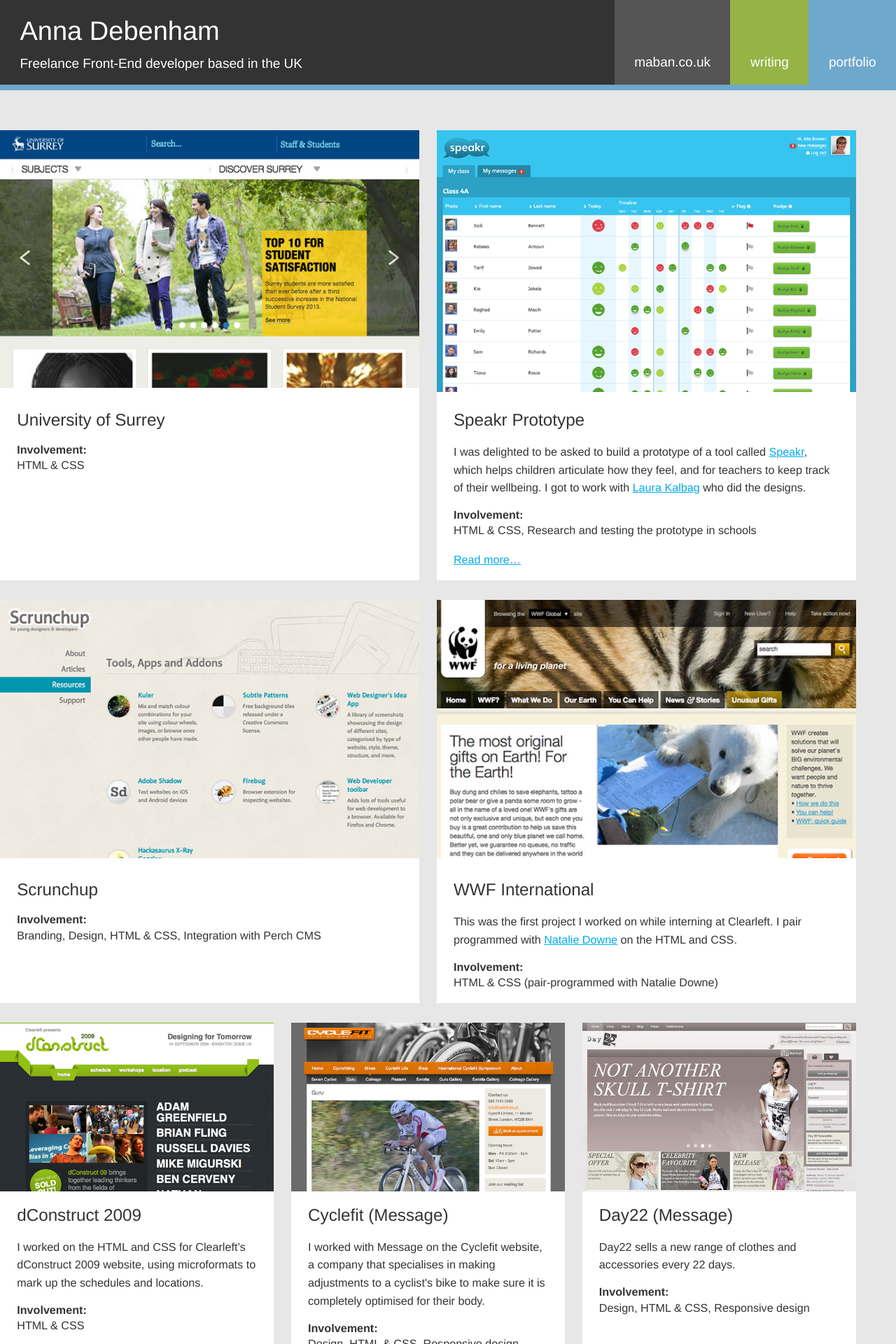
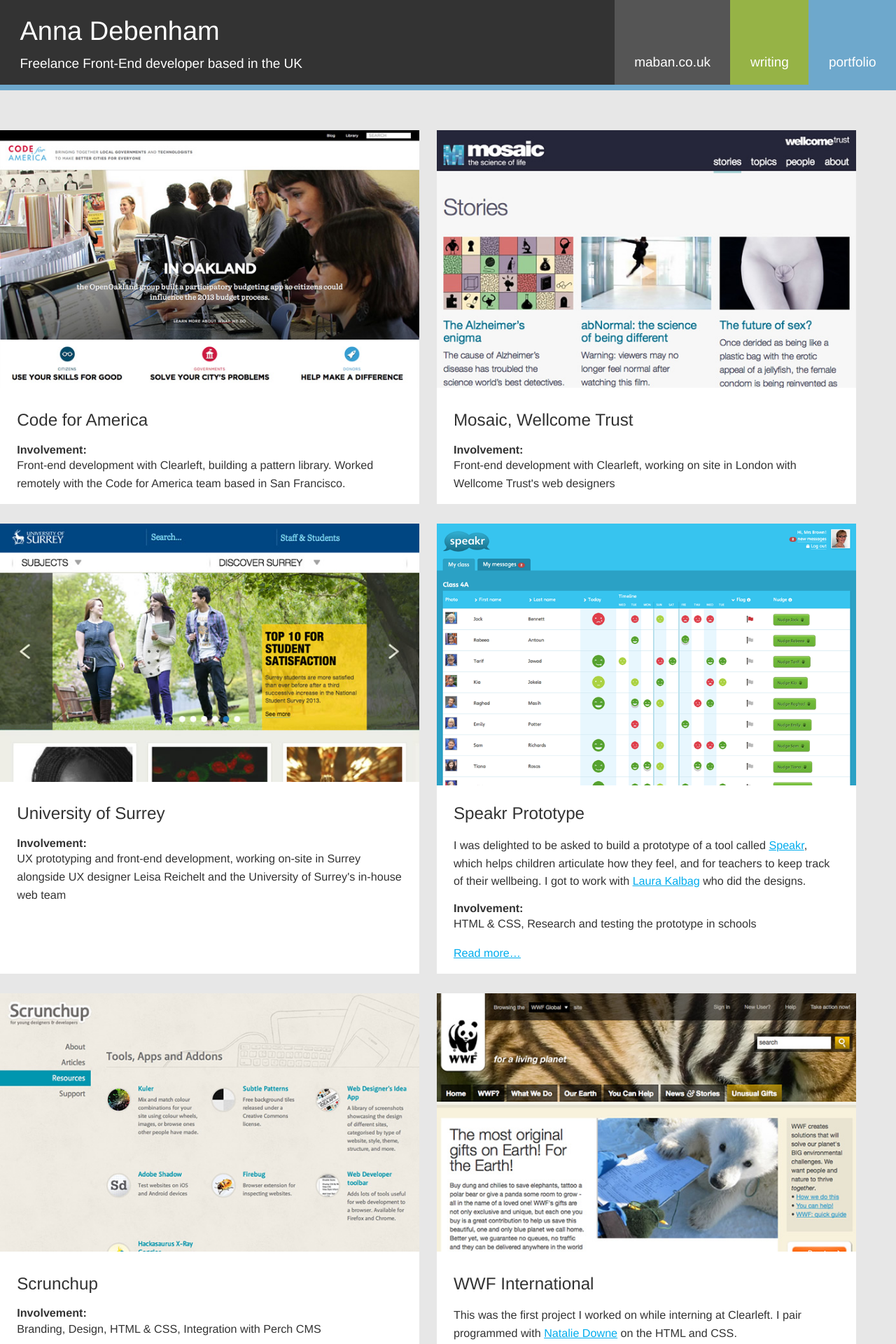
Before and after one commit to maban/maban, a Jekyll site: the page built from portfolio/index.html, in a window 1280 px wide. Shown: the top 1920 px of the page at 70% size. Built offline with Jekyll 4.4.1, drawn with Linux system fonts in a browser that asks for light colours.

Commit message:
Add links to portfolio

```diff
--- a/index.html
+++ b/index.html
@@ -84,21 +84,21 @@ title: Anna Debenham
     <!-- portfolio: client work -->
     <ul class="list list-blocks list-blocks-thumbnails">
         <li>
-          <a href="">
+          <a href="/portfolio#project-cfa">
               <h3>Code for America</h3>
               <p>Involvement: Front-end development with Clearleft, building a pattern library. Worked remotely with the Code for America team based in San Francisco.</p>
               <img src="/image/screenshot-cfa-01.jpg"/>
           </a>
         </li>
         <li>
-          <a href="">
+          <a href="/portfolio#project-mosaic">
               <h3>Mosaic, Wellcome Trust</h3>
               <p>Involvement: Front-end development with Clearleft, working on site in London with Wellcome Trust's web designers</p>
               <img src="/image/screenshot-mosaic-01.jpg"/>
           </a>
         </li>
         <li>
-          <a href="">
+          <a href="/portfolio#project-surrey">
               <h3>University of Surrey</h3>
               <p>Involvement: UX prototyping and front-end development, working on-site in Surrey alongside UX designer Leisa Reichelt and the University of Surrey's in-house web team</p>
               <img src="/image/screenshot-surrey-01.jpg"/>
--- a/portfolio/index.html
+++ b/portfolio/index.html
@@ -7,34 +7,42 @@ title: Anna Debenham
 
 <div class="project-m">
 
-    <article class="project" id="project-1">
+    <article class="project" id="project-cfa">
+
+        <div class="description">
+            <h2 class="title">Code for America</h2>
+            <h3>Involvement:</h3> <p>Front-end development with Clearleft, building a pattern library. Worked remotely with the Code for America team based in San Francisco.</p>
+        </div>
+        <img class="image-l" src="/image/screenshot-cfa-01.jpg" alt="" />
+
+    </article>
+
+    <article class="project" id="project-mosaic">
+
+        <div class="description">
+            <h2 class="title">Mosaic, Wellcome Trust</h2>
+            <h3>Involvement:</h3> <p>Front-end development with Clearleft, working on site in London with Wellcome Trust's web designers</p>
+        </div>
+        <img class="image-l" src="/image/screenshot-mosaic-01.jpg" alt="" />
+
+    </article>
+
+</div>
+
+<div class="project-m">
+
+    <article class="project" id="project-surrey">
 
 	    <div class="description">
 	        <h2 class="title">University of Surrey</h2>
-            <h3>Involvement:</h3> <p>HTML &amp; CSS</p>
+            <h3>Involvement:</h3> <p>UX prototyping and front-end development, working on-site in Surrey alongside UX designer Leisa Reichelt and the University of Surrey's in-house web team</p>
 	    </div>
 	    <img class="image-l" src="/image/screenshot-surrey-01.jpg" alt="" />
-		<!--<img class="image-s" src="/image/screenshot-surrey-03.png" alt="" />-->
-		<!--<img class="image-m" src="/image/screenshot-surrey-02.png" alt="" />-->
-
-    	<!--<style type="text/css">
-    		#project-1 {
-    			background: #ccc
-    		}
-    		#project-1,
-    		#project-1 a:link,
-    		#project-1 a:visited,
-    		#project-1 a:hover,
-    		#project-1 a:focus,
-    		#project-1 a:active {
-    			color: #333;
-    		}
-    	</style>-->
 
     </article>
 
 
-    <article class="project" id="project-2">
+    <article class="project" id="project-speakr">
 
 	    <div class="description">
 		    <h2 class="title">Speakr Prototype</h2>
@@ -80,7 +88,7 @@ title: Anna Debenham
 
 <div class="project-m">
 
-    <article class="project" id="project-3">
+    <article class="project">
 
     	<div class="description">
 
@@ -113,7 +121,7 @@ title: Anna Debenham
 
     </article>
 
-    <article class="project" id="project-3">
+    <article class="project">
 
         	<div class="description">
 
@@ -159,7 +167,7 @@ title: Anna Debenham
 <div class="project-s">
 
 
-    <article class="project" id="project-1">
+    <article class="project">
         <div class="description">
             <h2 class="title">dConstruct 2009</h2>
             <p>I worked on the HTML and CSS for Clearleft’s dConstruct 2009 website, using microformats to mark up the schedules and locations.</p>
@@ -183,7 +191,7 @@ title: Anna Debenham
     </article>
 
 
-    <article class="project" id="project-1">
+    <article class="project">
 	    <div class="description">
 		    <h2 class="title">Cyclefit (Message)</h2>
 		    <p>I worked with Message on the Cyclefit website, a company that specialises in making adjustments to a cyclist's bike to make sure it is completely optimised for their body.</p>
@@ -209,7 +217,7 @@ title: Anna Debenham
     </article>
 
 
-    <article class="project" id="project-2">
+    <article class="project">
 
     	<div class="description">
     		<h2 class="title">Day22 (Message)</h2>
@@ -241,7 +249,7 @@ title: Anna Debenham
 
 <div class="project-s">
 
-    <article class="project" id="project-2">
+    <article class="project">
     	<div class="description">
     		<h2 class="title">Firefox Add-ons</h2>
     		<p>While interning at Clearleft, I helped work on the front end code for the Mozilla Addons site, pair programming with <a href="http://natbat.net/">Natalie Downe</a>.</p>
@@ -263,7 +271,7 @@ title: Anna Debenham
     	</style>-->
     </article>
 
-    <article class="project" id="project-3">
+    <article class="project">
 	    <div class="description">
 		    <h2 class="title">Wish Upon A Party</h2>
 		    <p>I built this site for a party organiser to showcase all the different themes and services she offers. The logo I designed is used on shirts, balloons, and even a van!</p>
@@ -286,7 +294,7 @@ title: Anna Debenham
     </article>
 
 
-	<article class="project" id="project-1">
+	<article class="project">
         <div class="description">
             <h2 class="title">Undercover User Experience Design</h2>
             <p>This site serves as a resource for people who own the book, and as a point-of-sale for people who don't. Before the book was launched, I worked on the holding page.</p>
```
